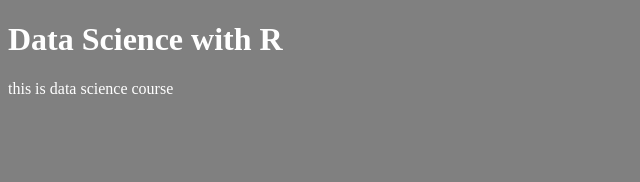
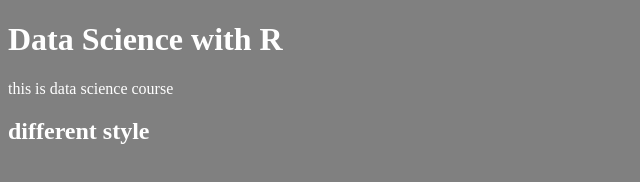
Before and after one commit to bariqfirmansyah/learn, a plain HTML site: page index.html in a window 1280 px wide. Shown: the whole page, without its empty margins (0-640 px from the left). Drawn offline with Linux system fonts and the light colour scheme.

Commit message:
add heading2 : different style

```diff
--- a/index.html
+++ b/index.html
@@ -7,6 +7,7 @@
 <body>
 	<h1>Data Science with R</h1>
 	<p>this is data science course</p>
+	<h2>different style</h2>
 	<script src="app.js"></script>
 </body>
 </html>
```
